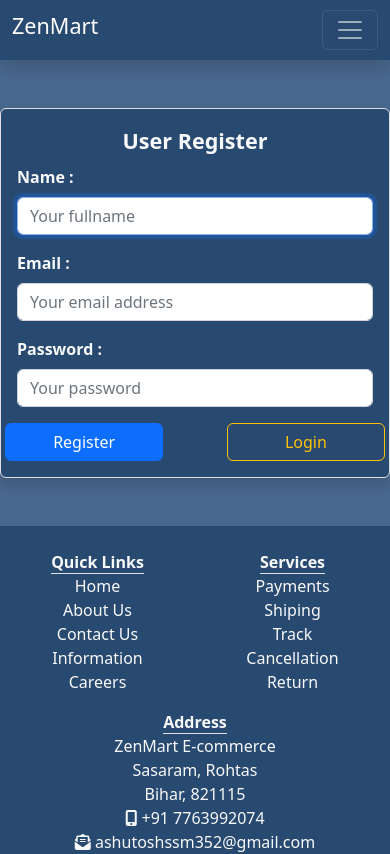
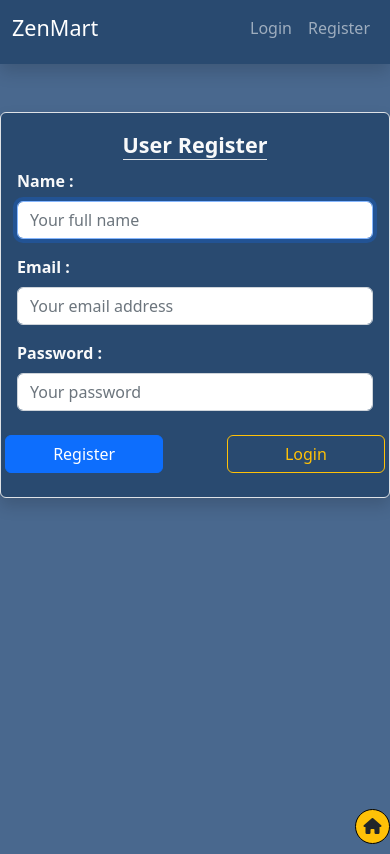
Before and after one commit to httpsashu404/E-commerce_part2, a React (Vite) app: page /register in a window 390 px wide. Shown: the top 854 px of the page. Built offline with nearby package versions, Linux system fonts and the light colour scheme; no server answers.

Commit message:
E-commerce React content

```diff
--- a/index.html
+++ b/index.html
@@ -2,7 +2,7 @@
 <html lang="en">
   <head>
     <meta charset="UTF-8" />
-    <link rel="shortcut icon" href="./image/logo.png" type="image/x-icon">
+    <link rel="shortcut icon" href="./image/fav.jpg" type="image/x-icon">
     <meta name="viewport" content="width=device-width, initial-scale=1.0" />
     <link rel="stylesheet" href="https://cdnjs.cloudflare.com/ajax/libs/font-awesome/6.6.0/css/all.min.css" integrity="sha512-Kc323vGBEqzTmouAECnVceyQqyqdsSiqLQISBL29aUW4U/M7pSPA/gEUZQqv1cwx4OnYxTxve5UMg5GT6L4JJg==" crossorigin="anonymous" referrerpolicy="no-referrer" />
     <link href="https://cdn.jsdelivr.net/npm/bootstrap@5.2.3/dist/css/bootstrap.min.css" rel="stylesheet" integrity="sha384-rbsA2VBKQhggwzxH7pPCaAqO46MgnOM80zW1RWuH61DGLwZJEdK2Kadq2F9CUG65" crossorigin="anonymous">
--- a/src/components/Footer.jsx
+++ b/src/components/Footer.jsx
@@ -4,7 +4,7 @@
   return (
     <>
       <div
-        style={{ backgroundColor: "#294a70" }}
+        style={{ backgroundColor: "#294a70", marginTop:'90vh' }}
         className="container-fluid text-light text-center py-3"
       >
         <div className="row justify-content-between align-items-between">
--- a/src/components/Navbar.jsx
+++ b/src/components/Navbar.jsx
@@ -37,7 +37,7 @@
     <>
       <nav
         style={{ backgroundColor: "#294a70" }}
-        className="navbar navbar-expand-sm navbar-dark shadow sticky-top"
+        className="navbar navbar-expand navbar-dark shadow sticky-top"
       >
         <div className="container-fluid">
           <Link to={"/"} className="navbar-brand">
@@ -47,7 +47,7 @@
               alt=""
               style={{ width: "60px" }}
             /> */}
-            <h4>ZenMart</h4>
+            <h4 className="">ZenMart</h4>
           </Link>
           <button
             className="navbar-toggler"
@@ -70,7 +70,7 @@
               <input
                 value={searchTerm}
                 onChange={(e) => setsearchTerm(e.target.value)}
-                className="form-control"
+                className="form-control d-none d-sm-block"
                 type="text"
                 placeholder="Search Products...."
                 aria-label="Search"
@@ -82,12 +82,13 @@
             >
               {isAuthenticated && (
                 <>
-                  <li title="Home" className="nav-item px-1">
+                  <li title="Home" className="nav-item d-none d-sm-block">
                     <Link to={"/"} className="nav-link">
                       <i
                         style={{ fontSize: "22px" }}
                         className="fa-solid fa-house"
                       ></i>
+                      {/* <b>Home</b> */}
                     </Link>
                   </li>
                   <li title="Cart" className="nav-item px-1">
@@ -147,7 +148,7 @@
 
               {!isAuthenticated && (
                 <>
-                  <li title="Home" className="nav-item">
+                  <li title="Home" className="nav-item d-none d-sm-block">
                     <Link to={"/"} className="nav-link">
                       <i
                         style={{ fontSize: "22px" }}
@@ -158,12 +159,12 @@
                   </li>
                   <li title="Login" className="nav-item">
                     <Link to={"/login"} className="nav-link" href="#">
-                      <b>Login</b>
+                      Login
                     </Link>
                   </li>
                   <li title="Register" className="nav-item">
                     <Link to={"/register"} className="nav-link">
-                      <b>Register</b>
+                      Register
                     </Link>
                   </li>
 
@@ -180,6 +181,23 @@
       </nav>
 
       {/* use location for sub navbar */}
+      {location.pathname != "/" && (
+        <div
+          style={{
+            width: "35px",
+            height: "35px",
+            marginLeft: "auto",
+            textAlign: "center",
+            borderRadius: "50px",
+            border: "1px solid black",
+          }}
+          className="home d-sm-none fixed-bottom bg-warning"
+        >
+          <Link to={"/"} className="nav-link text-dark p-1">
+            <i className="fa-solid fa-house"></i>
+          </Link>
+        </div>
+      )}
       {location.pathname == "/" && (
         <nav className="navbar navbar-expand-sm navbar-dark m-none p-mone border-bottom">
           <div className="container-fluid">
--- a/src/components/OderConfirmation.jsx
+++ b/src/components/OderConfirmation.jsx
@@ -13,10 +13,10 @@
 
   return (
     <>
-      <div className="container text-light my-3">
+      <div className="container-fluid text-light my-3">
         <h1 className="text-center">Your order has been confirm,</h1>
         <h4 className="text-center">it will delivered in 7 days</h4>
-        <table className="table table-responsive table-sm table-bordered border-light  text-light text-center">
+        <table className="table table-responsive table-sm table-bordered border-light text-light text-center">
           <thead>
             <tr className="bg-dark">
               <th>Order items</th>
--- a/src/components/ShowOrderProduct.jsx
+++ b/src/components/ShowOrderProduct.jsx
@@ -19,7 +19,7 @@
 
   return (
     <>
-      <div className="container">
+      <div className="">
         <table className="table table-sm table-bordered text-light">
           <thead>
             <tr>
--- a/src/components/product/ProductDetail.jsx
+++ b/src/components/product/ProductDetail.jsx
@@ -29,7 +29,7 @@
   return (
     <>
       <div className="container text-light ProductDetail text-center mt-5">
-        <div className="row ">
+        <div className="row">
           <div className="left col-12 col-sm-6 mb-3">
             <img
               className="image"
@@ -51,7 +51,7 @@
             <p>
               <b>{product?.description}</b>
             </p>
-            <h3>₹ {product?.price}</h3>
+            <h3>₹ {product?.price}/-</h3>
             {/* <div className="my-3">
               <button
                 className="btn btn-sm btn-danger m-1"
--- a/src/components/product/RelatedProduct.jsx
+++ b/src/components/product/RelatedProduct.jsx
@@ -5,7 +5,7 @@
 import { Link } from "react-router-dom";
 
 function RelatedProduct({ category }) {
-  const { products } = useContext(AppContext);
+  const { products, addToCart } = useContext(AppContext);
   const [RelatedProduct, setRelatedProduct] = useState([]);
 
   useEffect(() => {
@@ -30,7 +30,10 @@
                 key={RelatedProduct._id}
                 className="my-3 col-sm-6 col-lg-4 col-xl-3 d-flex justify-content-center align-item-center"
               >
-                <div className="card text-light" style={{ backgroundColor: "#294a70" }}>
+                <div
+                  className="card text-light"
+                  style={{ backgroundColor: "#294a70" }}
+                >
                   <Link
                     to={`/product/${product._id}`}
                     className="image d-flex justify-content-center align-item-center p-3"
@@ -48,17 +51,27 @@
                     />
                   </Link>
                   <div className="card-body text-center">
-                    <h5 className="card-title">{product.title}</h5><br />
+                    <h5 className="card-title">{product.title}</h5>
+                    <br />
                     <div className="row justify-content-around">
                       <button
                         className="btn btn-sm btn-primary"
-                        style={{width:'max-content'}}
+                        style={{ width: "max-content" }}
                       >
                         ₹ {product.price}/-
                       </button>
                       <button
+                        onClick={() =>
+                          addToCart(
+                            product._id,
+                            product.title,
+                            product.price,
+                            1,
+                            product.imgSrc
+                          )
+                        }
                         className="btn btn-sm btn-warning"
-                        style={{width:'max-content'}}
+                        style={{ width: "max-content" }}
                       >
                         Add To Cart
                       </button>
--- a/src/components/product/ShowProduct.jsx
+++ b/src/components/product/ShowProduct.jsx
@@ -12,7 +12,7 @@
           {filterData?.map((product) => (
             <div
               key={product._id}
-              className="my- col-sm-6 col-lg-4 col-xl-3 d-flex justify-content-center align-item-center"
+              className="col-sm-6 col-lg-4 col-xl-3 d-flex justify-content-center align-item-center"
             >
               <div className="card text-light m-2" style={{ backgroundColor: "#294a70" }}>
                 <Link
--- a/src/components/user/Login.jsx
+++ b/src/components/user/Login.jsx
@@ -38,7 +38,7 @@
           "
           >
             <legend className="text-center">
-              <b>User Login</b>
+              <b className="border-bottom">User Login</b>
             </legend>
             <div className="mb-3">
               <label htmlFor="email" className="form-label">
@@ -72,7 +72,7 @@
                 required
               />
             </div>
-            <div className="row justify-content-between">
+            <div className="row justify-content-between py-2">
               <button type="submit" className="btn btn-primary col-5">
                 Login
               </button>
--- a/src/components/user/Register.jsx
+++ b/src/components/user/Register.jsx
@@ -38,7 +38,7 @@
           "
           >
             <legend className="text-center">
-              <b>User Register</b>
+              <b className="border-bottom">User Register</b>
             </legend>
             <div className="mb-3">
               <label htmlFor="name" className="form-label">
@@ -51,7 +51,7 @@
                 name="name"
                 value={formData.name}
                 onChange={onChangeHandler}
-                placeholder="Your fullname"
+                placeholder="Your full name"
                 aria-describedby="textHelp"
                 required
                 autoFocus
@@ -88,7 +88,7 @@
                 required
               />
             </div>
-            <div className="row justify-content-between">
+            <div className="row justify-content-between py-2">
               <button type="submit" className="btn btn-primary col-5">
                 Register
               </button>
--- a/src/index.css
+++ b/src/index.css
@@ -4,6 +4,10 @@
 body{
     background-color: #49688e;
 }
+table, th, td, tr{
+    vertical-align: middle;
+    width: max-content;
+}
 td{
     vertical-align: middle;
 }
```
